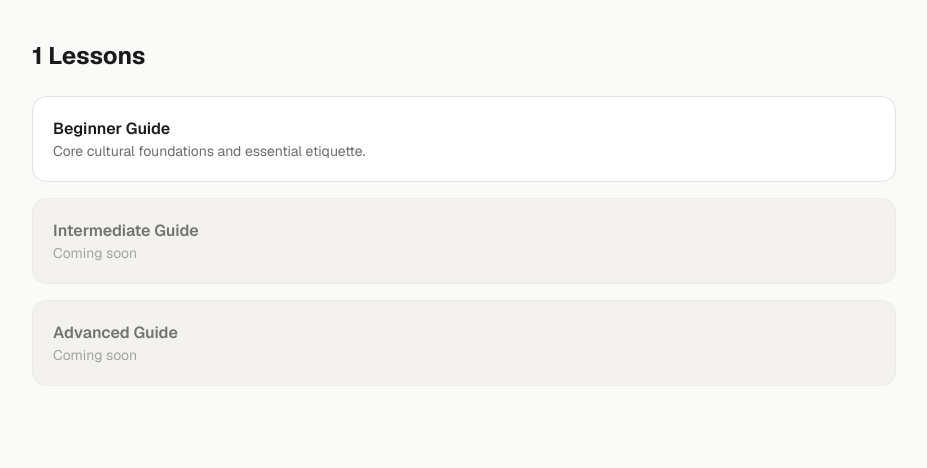
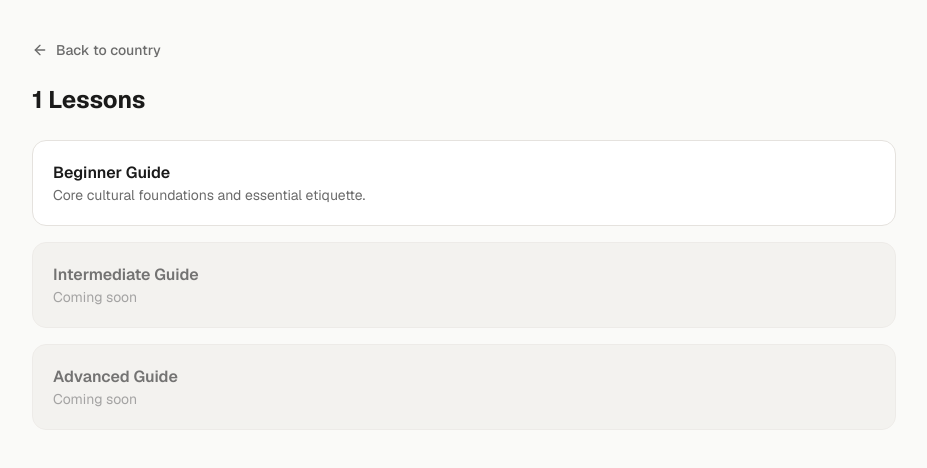
Before and after one commit to dmart3305/cs414, a Next.js app in the folder roomread/: page /protected/country/1/1 in a window 1280 px wide. Shown: the top 468 px of the page, without its empty margins (176-1103 px from the left). Built offline with nearby package versions, Linux system fonts and the light colour scheme.

Commit message:
added back button

```diff
--- a/roomread/app/protected/country/[slug]/[category]/page.tsx
+++ b/roomread/app/protected/country/[slug]/[category]/page.tsx
@@ -1,5 +1,6 @@
 import Link from "next/link";
 import { notFound } from "next/navigation";
+import { ArrowLeft } from "lucide-react";
 
 const LESSONS = [
   {
@@ -33,6 +34,15 @@ export default async function CategoryPage({
 
   return (
     <div className="max-w-4xl mx-auto py-10 px-4">
+
+      <Link
+        href={`/protected/country/${slug}`}
+        className="inline-flex items-center gap-2 text-sm font-medium text-muted-foreground hover:text-foreground transition-colors mb-6"
+      >
+        <ArrowLeft className="h-4 w-4" />
+        Back to country
+      </Link>
+
       <h1 className="text-2xl font-bold mb-6 capitalize">
         {category.replace("-", " ")} Lessons
       </h1>
```
